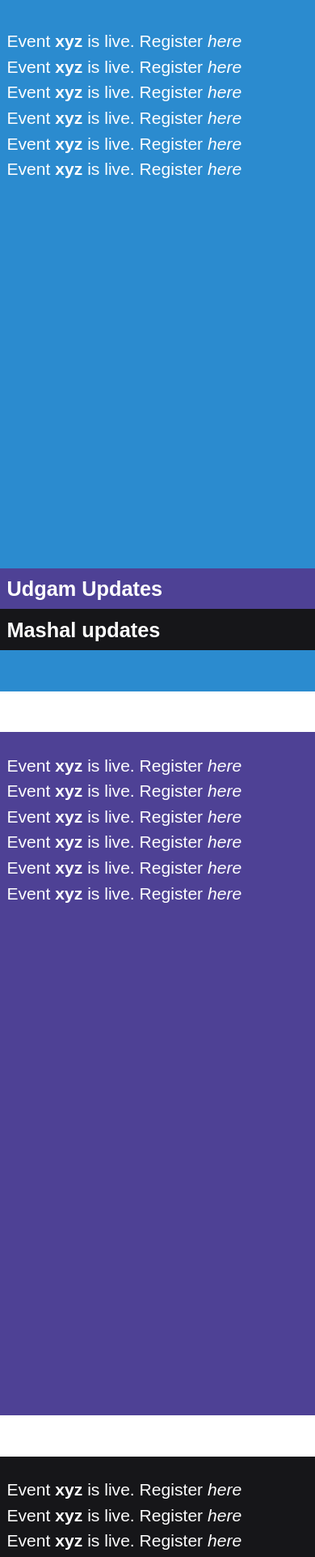
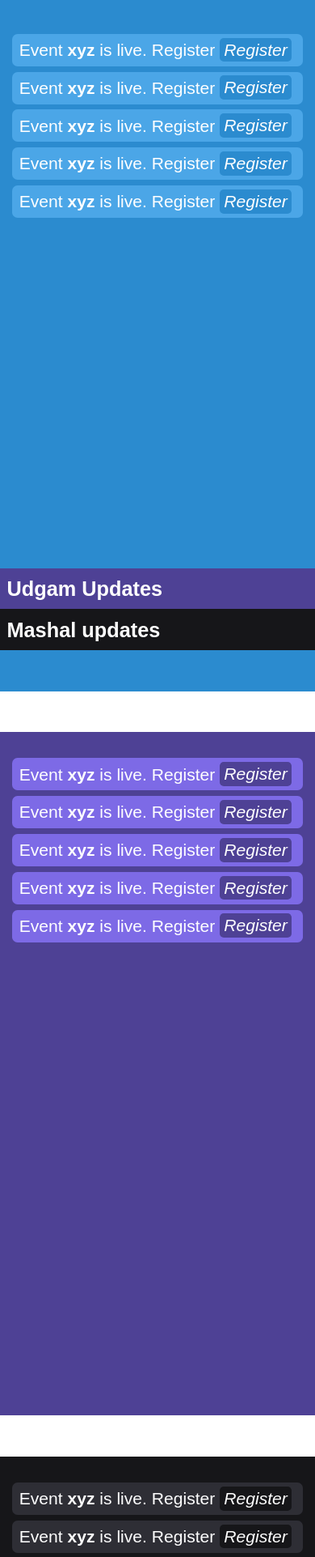
Before and after one commit to Udyam/main-website, a React (Create React App) app: page /updates in a window 390 px wide. Shown: the part 41-1964 px from the top of the page at 81% size. Built offline with nearby package versions, Linux system fonts and the light colour scheme.

Commit message:
to-do list structure for event updates added

```diff
--- a/src/components/updates/updates.css
+++ b/src/components/updates/updates.css
@@ -10,15 +10,20 @@ body {
   scroll-behavior: smooth;
 }
 
-a {
+.update-content a {
+  position: relative;
+
+  border: 0.5vh;
+  border-radius: 1vh;
+  padding: 1vh 1vh;
   text-decoration: none;
   color: white;
   font-style: italic;
 }
 
-a:hover {
+.update-content a:hover {
   cursor: pointer;
-  text-decoration: underline;
+
 }
 
 body {
@@ -106,8 +111,46 @@ body {
   line-height: 1.5;
   font-size: 2rem;
 }
+.update-paragraph{
+  border: 1vh;
+  border-radius: 1vh;
+  margin: 1vh;
+  padding: 1vh 3vh;
+}
+.udyam-background-light{
+  background-color: rgb(75 166 231);
+}
+.udgam-background-light{
+  background-color: rgb(125 106 230);
+}
+.mashal-background-light{
+  background-color: rgb(46 46 53);
+}
+.udyam-background-dark{
+  background-color:rgba(43, 139, 207, 255);
+}
+.udgam-background-dark{
+  background-color: rgba(78, 65, 149, 255);
+}
+.mashal-background-dark{
+  background-color: rgba(22, 22, 25, 255);
+}
 
 @media (max-width: 480px) {
+  .update-content a {
+    /* position: relative; */
+    border: 0.1vh;
+    border-radius: 0.6vh;
+    padding: 0.4vh 0.6vh;
+    text-decoration: none;
+    color: white;
+    font-style: italic;
+  }
+
+  .update-content a:hover {
+    cursor: pointer;
+
+  }
   .updates-udyam-head-container {
     background-color: rgba(43, 139, 207, 255);
     color: white;
@@ -178,9 +221,31 @@ body {
     line-height: 1.5;
     font-size: 2.5vh;
   }
+  .update-paragraph{
+    border: 0.5vh;
+
+    border-radius: 0.8vh;
+    margin: 0.8vh;
+    padding: 0.5vh 1vh;
+  }
 }
 
 @media (max-width: 768px) and (min-width: 481px) {
+  .update-content a {
+    position: relative;
+    left: 10vh;
+    border: 0.5vh;
+    border-radius: 1vh;
+    padding: 1vh 1vh;
+    text-decoration: none;
+    color: white;
+    font-style: italic;
+  }
+
+  .update-content a:hover {
+    cursor: pointer;
+
+  }
   .updates-udyam-head-container {
     background-color: rgba(43, 139, 207, 255);
     color: white;
@@ -254,4 +319,11 @@ body {
     line-height: 1.5;
     font-size: 2.5vh;
   }
+  .update-paragraph{
+    border: 1vh;
+
+    border-radius: 1vh;
+    margin: 1vh;
+    padding: 1vh 3vh;
+  }
 }
--- a/src/components/updates/updates.js
+++ b/src/components/updates/updates.js
@@ -6,11 +6,11 @@ function Updates() {
       <div className="article"></div>
 
       <section className="updates-main-container">
-        <div className="updates-udyam-head-container ">
+        <div className="updates-udyam-head-container udyam-background-dark">
           <h1>Udyam Updates</h1>
         </div>
 
-        <div className="updates-udyam-content">
+        <div className="updates-udyam-content udyam-background-dark">
           {/* <div className="col-12 col-lg-6 col-md-6 col-sm-12">
               <p>
                 Udyam is the Annual Technological Festival of the department of Electronics
@@ -22,34 +22,32 @@ function Updates() {
               </p>
             </div> */}
           <div className="update-content">
-            <p>
-              Event <strong>xyz</strong> is live. Register <a href="#">here</a>
+            <p className='update-paragraph udyam-background-light'>
+              Event <strong>xyz</strong> is live. Register   <a className='udyam-background-dark' href="#">Register</a>
             </p>
-            <p>
-              Event <strong>xyz</strong> is live. Register <a href="#">here</a>
+            <p className='update-paragraph udyam-background-light'>
+              Event <strong>xyz</strong> is live. Register   <a className='udyam-background-dark' href="#">Register</a>
             </p>
-            <p>
-              Event <strong>xyz</strong> is live. Register <a href="#">here</a>
+            <p className='update-paragraph udyam-background-light'>
+              Event <strong>xyz</strong> is live. Register   <a className='udyam-background-dark' href="#">Register</a>
             </p>
-            <p>
-              Event <strong>xyz</strong> is live. Register <a href="#">here</a>
+            <p className='update-paragraph udyam-background-light'>
+              Event <strong>xyz</strong> is live. Register   <a className='udyam-background-dark' href="#">Register</a>
             </p>
-            <p>
-              Event <strong>xyz</strong> is live. Register <a href="#">here</a>
+            <p className='update-paragraph udyam-background-light'>
+              Event <strong>xyz</strong> is live. Register   <a className='udyam-background-dark' href="#">Register</a>
             </p>
-            <p>
-              Event <strong>xyz</strong> is live. Register <a href="#">here</a>
-            </p>
+
           </div>
           {/* <div className="col-12 col-lg-6 col-md-6 col-sm-12 text-center">
               <img src="https://media.istockphoto.com/id/1404221665/photo/abstract-defocused-lens-color-gradient-on-black-background.jpg?b=1&s=170667a&w=0&k=20&c=i-Eqbc0oD8b-Kt7-sARR5n6JXECi0ihjQaRyQK0h6PU="></img>
             </div> */}
         </div>
 
-        <div className="updates-udgam-head-container ">
+        <div className="updates-udgam-head-container udgam-background-dark">
           <h1>Udgam Updates</h1>
         </div>
-        <div className="updates-udgam-content">
+        <div className="updates-udgam-content udgam-background-dark">
           {/* <div className="col-12 col-lg-6 col-md-6 col-sm-12">
               <p>
                 Udgam is the Annual Cultural Festival of the department of Electronics Engineering,
@@ -62,23 +60,20 @@ function Updates() {
               </p>
             </div> */}
           <div className="update-content">
-            <p>
-              Event <strong>xyz</strong> is live. Register <a href="#">here</a>
+          <p className='update-paragraph udgam-background-light'>
+              Event <strong>xyz</strong> is live. Register <a className='udgam-background-dark' href="#">Register</a>
             </p>
-            <p>
-              Event <strong>xyz</strong> is live. Register <a href="#">here</a>
+            <p className='update-paragraph udgam-background-light'>
+              Event <strong>xyz</strong> is live. Register <a className='udgam-background-dark' href="#">Register</a>
             </p>
-            <p>
-              Event <strong>xyz</strong> is live. Register <a href="#">here</a>
+            <p className='update-paragraph udgam-background-light'>
+              Event <strong>xyz</strong> is live. Register <a className='udgam-background-dark' href="#">Register</a>
             </p>
-            <p>
-              Event <strong>xyz</strong> is live. Register <a href="#">here</a>
+            <p className='update-paragraph udgam-background-light'>
+              Event <strong>xyz</strong> is live. Register <a className='udgam-background-dark' href="#">Register</a>
             </p>
-            <p>
-              Event <strong>xyz</strong> is live. Register <a href="#">here</a>
-            </p>
-            <p>
-              Event <strong>xyz</strong> is live. Register <a href="#">here</a>
+            <p className='update-paragraph udgam-background-light'>
+              Event <strong>xyz</strong> is live. Register <a className='udgam-background-dark' href="#">Register</a>
             </p>
           </div>
           {/* <div className="col-12 col-lg-6 col-md-6 col-sm-12 text-center">
@@ -86,10 +81,10 @@ function Updates() {
             </div> */}
         </div>
 
-        <div className="row updates-mashal-head-container ">
+        <div className="updates-mashal-head-container mashal-background-dark">
           <h1>Mashal updates</h1>
         </div>
-        <div className="updates-mashal-content">
+        <div className="updates-mashal-content mashal-background-dark">
           {/* <div className="col-12 col-lg-6 col-md-6 col-sm-12">
               <p>
                 Mashal is the sports festival of the department of Electronics Engineering, IIT
@@ -103,23 +98,20 @@ function Updates() {
               </p>
             </div> */}
           <div className="update-content">
-            <p>
-              Event <strong>xyz</strong> is live. Register <a href="#">here</a>
+          <p className='update-paragraph mashal-background-light'>
+              Event <strong>xyz</strong> is live. Register <a className='mashal-background-dark' href="#">Register</a>
             </p>
-            <p>
-              Event <strong>xyz</strong> is live. Register <a href="#">here</a>
+            <p className='update-paragraph mashal-background-light'>
+              Event <strong>xyz</strong> is live. Register <a className='mashal-background-dark' href="#">Register</a>
             </p>
-            <p>
-              Event <strong>xyz</strong> is live. Register <a href="#">here</a>
+            <p className='update-paragraph mashal-background-light'>
+              Event <strong>xyz</strong> is live. Register <a className='mashal-background-dark' href="#">Register</a>
             </p>
-            <p>
-              Event <strong>xyz</strong> is live. Register <a href="#">here</a>
+            <p className='update-paragraph mashal-background-light'>
+              Event <strong>xyz</strong> is live. Register <a className='mashal-background-dark' href="#">Register</a>
             </p>
-            <p>
-              Event <strong>xyz</strong> is live. Register <a href="#">here</a>
-            </p>
-            <p>
-              Event <strong>xyz</strong> is live. Register <a href="#">here</a>
+            <p className='update-paragraph mashal-background-light'>
+              Event <strong>xyz</strong> is live. Register <a className='mashal-background-dark' href="#">Register</a>
             </p>
           </div>
           {/* <div className="col-12 col-lg-6 col-md-6 col-sm-12 text-center">
```
